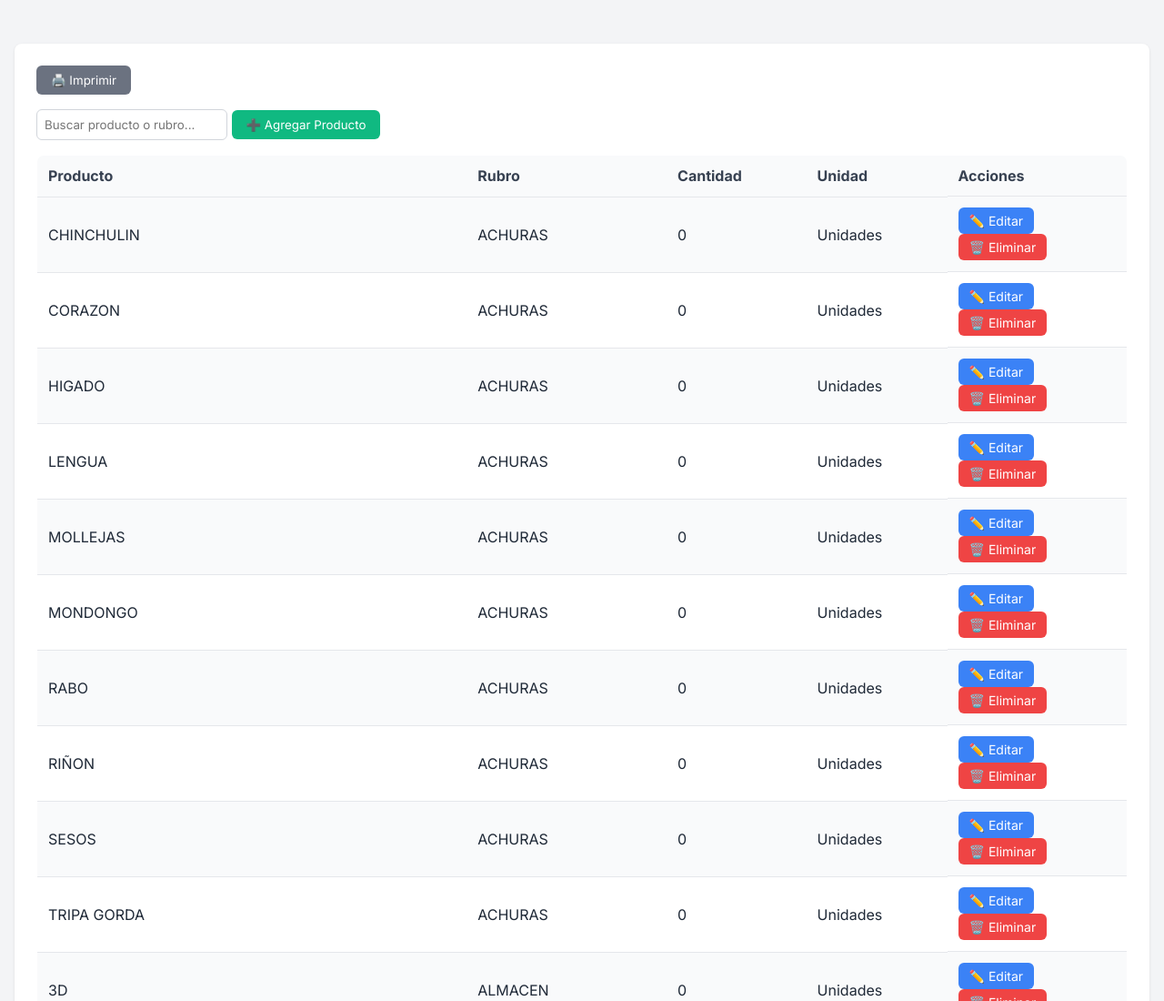
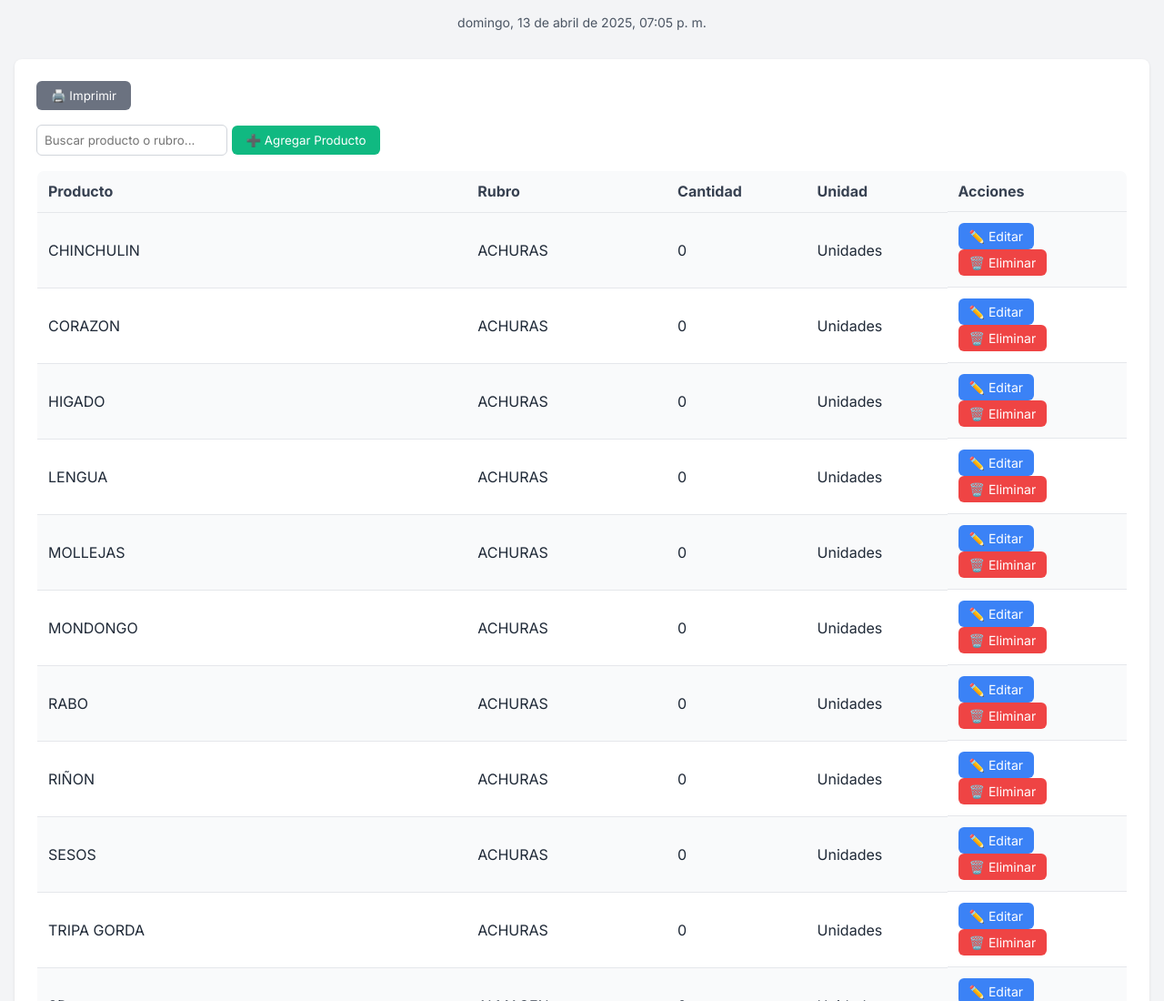
Before and after one commit to Venial/Inventario, a website with bundled scripts: page index.html in a window 1280 px wide. Shown: the top 1100 px of the page at 91% size. Built offline with nearby package versions, Linux system fonts and the light colour scheme.

Commit message:
date-update linked

```diff
--- a/index.html
+++ b/index.html
@@ -70,4 +70,5 @@
     </div>
   </body>
   <script src="assets/js/main.js" type="module"></script>
+  <script src="assets/js/modules/date-updater.js" type="module"></script>
 </html>
```
